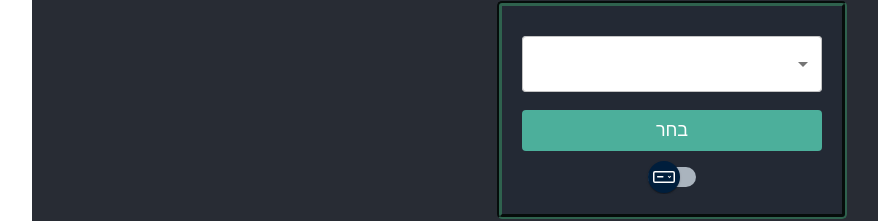
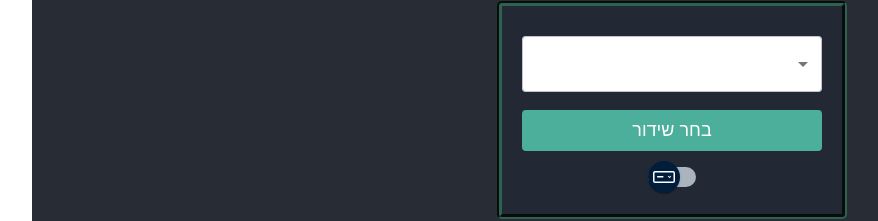
Before and after one commit to matan0810/live-video, a React (Vite) app: page / in a window 1280 px wide. Shown: the part 278-499 px from the top of the page, without its empty margins (142-1020 px from the left). Built offline with nearby package versions, Linux system fonts and the light colour scheme; what video.js would draw is missing.

Commit message:
minor header improves

```diff
--- a/index.html
+++ b/index.html
@@ -4,7 +4,7 @@
     <meta charset="UTF-8" />
     <link rel="icon" href="/favicon.ico" />
     <meta name="viewport" content="width=device-width, initial-scale=1.0" />
-    <title>Live Video</title>
+    <title>TV - live video</title>
   </head>
   <body>
     <div id="root"></div>
--- a/src/LinkForm/LinkForm.jsx
+++ b/src/LinkForm/LinkForm.jsx
@@ -45,7 +45,7 @@ function LinkForm({ link, setLink, isRaw, setIsRaw }) {
           </button>
         ) : (
           <button className="button" onClick={() => setLink(field)}>
-            בחר
+            בחר שידור
           </button>
         )}
 
```
